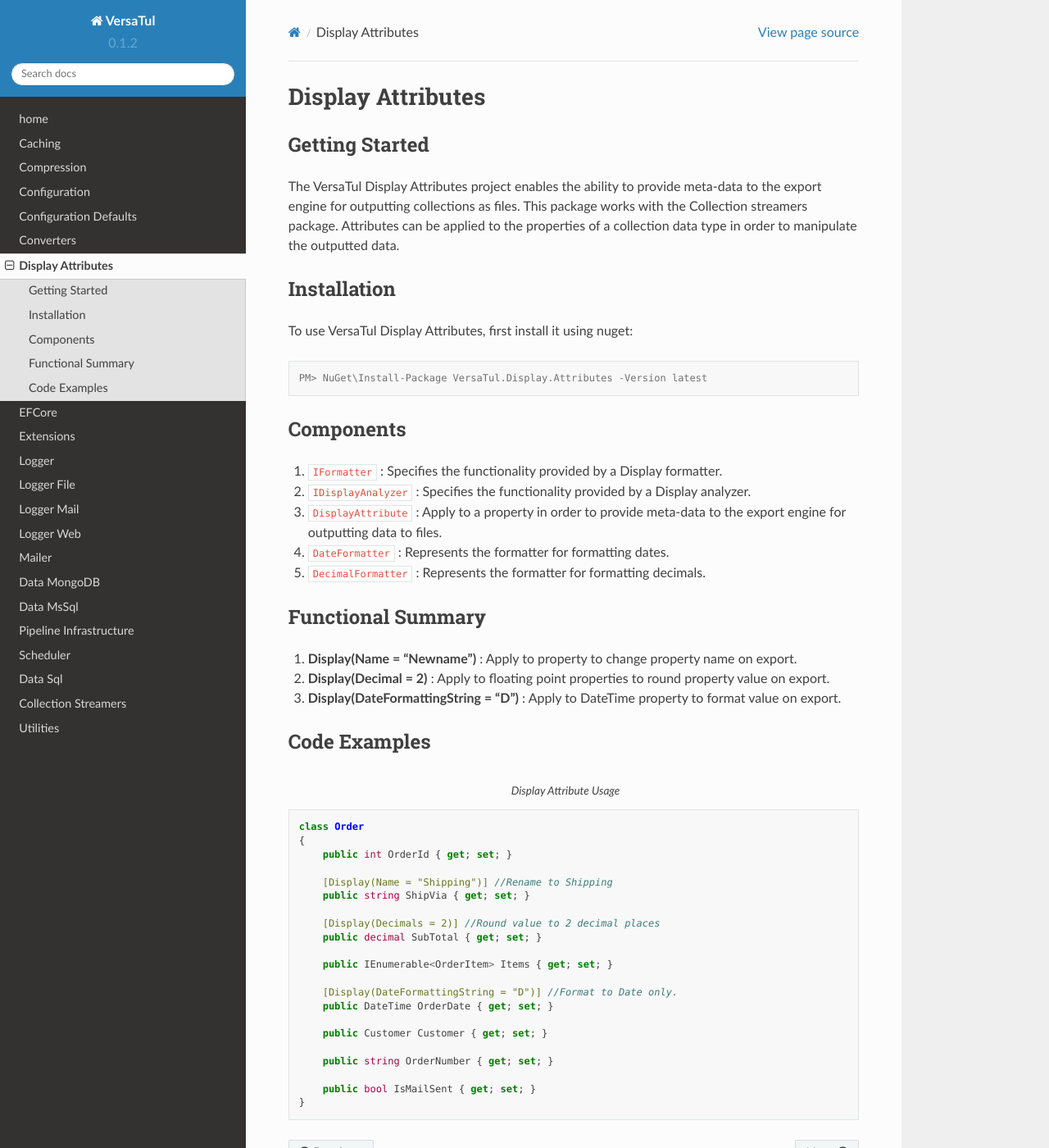
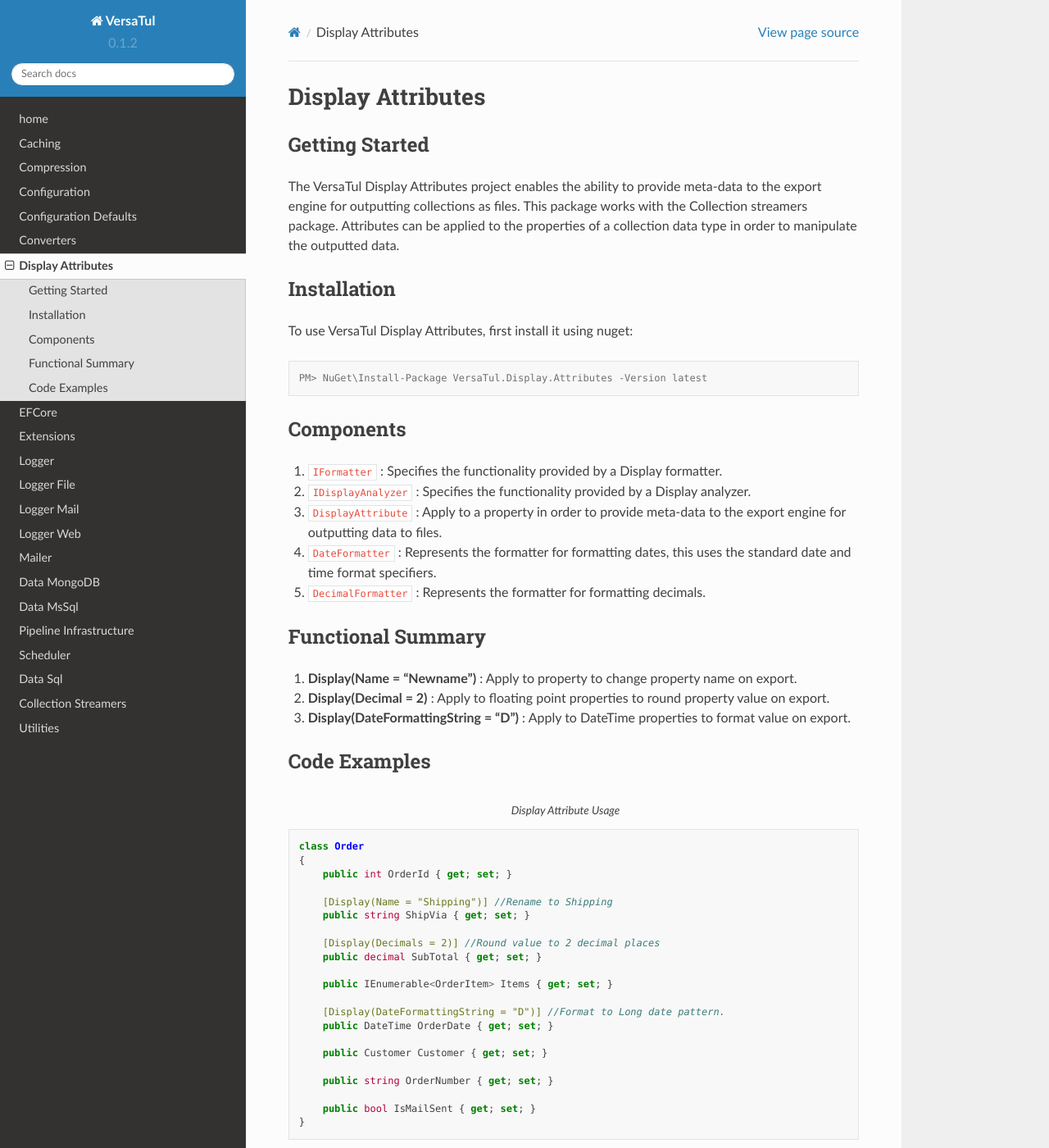
Before and after one commit to BjornWilliams/DocsVersaTul, a Sphinx documentation site: the page built from docs/source/display-attributes.rst, in a window 1280 px wide and 1400 px high. Shown: the whole window at 82% size. Built offline with Sphinx 7.4.7 and the Read the Docs theme 2.0.0, drawn with Linux system fonts in a browser that asks for light colours.

Commit message:
Update display-attributes.rst
Fix formatting
added additional text

```diff
--- a/docs/source/display-attributes.rst
+++ b/docs/source/display-attributes.rst
@@ -22,21 +22,21 @@
 1. ``IFormatter`` : Specifies the functionality provided by a Display formatter.
 2. ``IDisplayAnalyzer`` : Specifies the functionality provided by a Display analyzer.
 3. ``DisplayAttribute`` : Apply to a property in order to provide meta-data to the export engine for outputting data to files.
-4. ``DateFormatter`` : Represents the formatter for formatting dates.
+4. ``DateFormatter`` : Represents the formatter for formatting dates, this uses the standard date and time format specifiers.
 5. ``DecimalFormatter`` : Represents the formatter for formatting decimals.
 
 Functional Summary
 ------------------
 1. **Display(Name = "Newname")** : Apply to property to change property name on export.
 2. **Display(Decimal = 2)** : Apply to floating point properties to round property value on export.
-3. **Display(DateFormattingString = "D")** : Apply to DateTime property to format value on export.
+3. **Display(DateFormattingString = "D")** : Apply to DateTime properties to format value on export.
 
 Code Examples
 -------------
 
 .. code-block:: c#
     :caption: Display Attribute Usage
-    :emphasize-lines: 45,48,53
+    :emphasize-lines: 45, 48, 53
 
     class Order
     {
@@ -50,7 +50,7 @@
 
         public IEnumerable<OrderItem> Items { get; set; }
 
-        [Display(DateFormattingString = "D")] //Format to Date only.
+        [Display(DateFormattingString = "D")] //Format to Long date pattern.
         public DateTime OrderDate { get; set; }
 
         public Customer Customer { get; set; }
```
